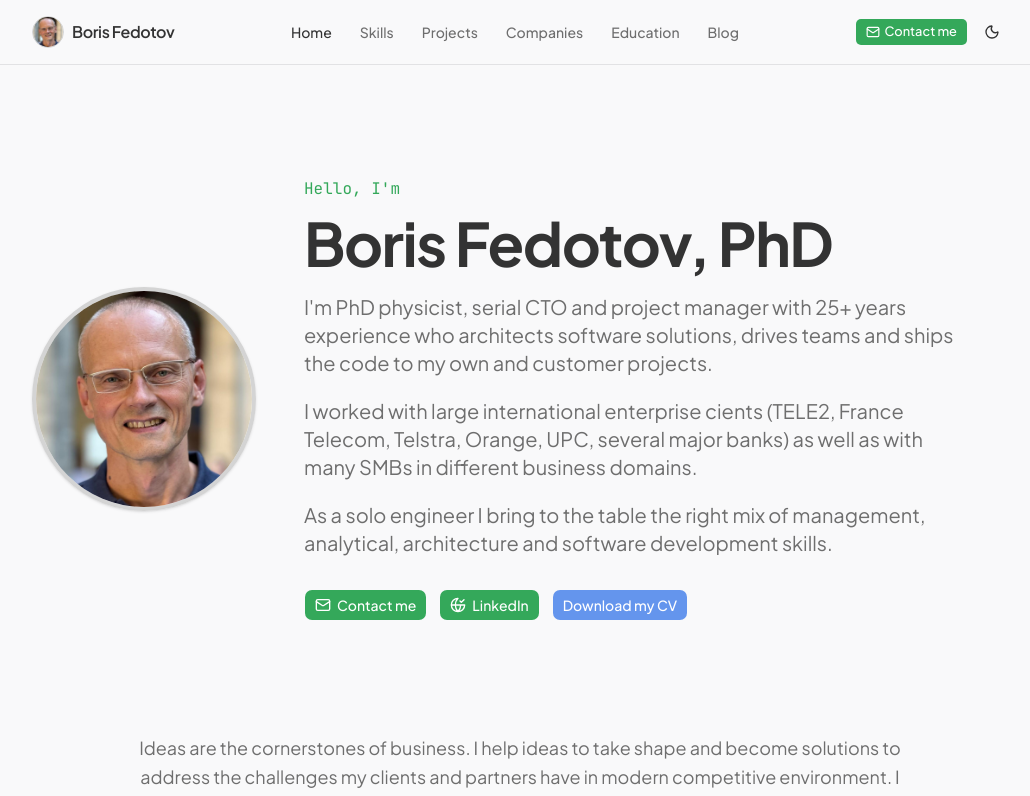
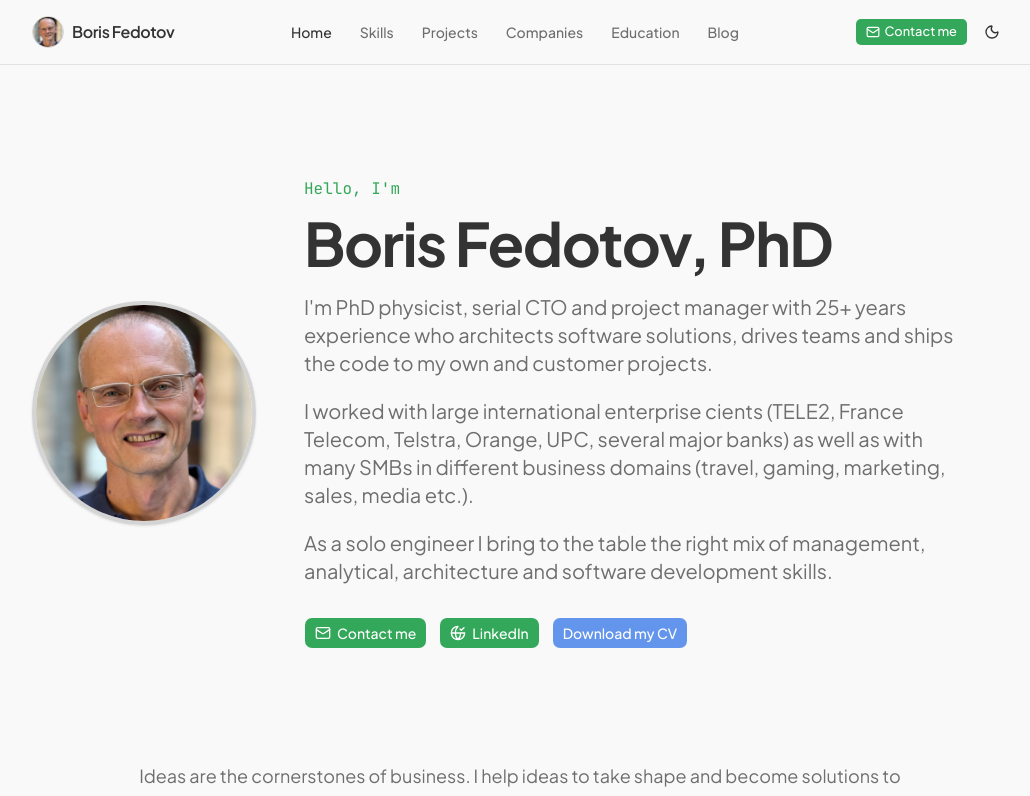
Before and after one commit to fba70/bf-website, a Next.js app: page / in a window 1280 px wide. Shown: the top 796 px of the page, without its empty margins (120-1150 px from the left). Built offline with nearby package versions, Linux system fonts and the light colour scheme.

Commit message:
text fix

```diff
--- a/src/app/page.tsx
+++ b/src/app/page.tsx
@@ -105,7 +105,7 @@ export default function HomePage() {
             ships the code to my own and customer projects.
           </p>
           <p className="mt-5 max-w-2xl text-lg text-muted-foreground sm:text-xl">
-            I worked with large international enterprise cients (TELE2, France Telecom, Telstra, Orange, UPC, several major banks) as well as with many SMBs in different business domains.
+            I worked with large international enterprise cients (TELE2, France Telecom, Telstra, Orange, UPC, several major banks) as well as with many SMBs in different business domains (travel, gaming, marketing, sales, media etc.).
           </p>
           <p className="mt-5 max-w-2xl text-lg text-muted-foreground sm:text-xl">
             As a solo engineer I bring to the table the right mix of management, analytical, architecture and software development skills.
```
